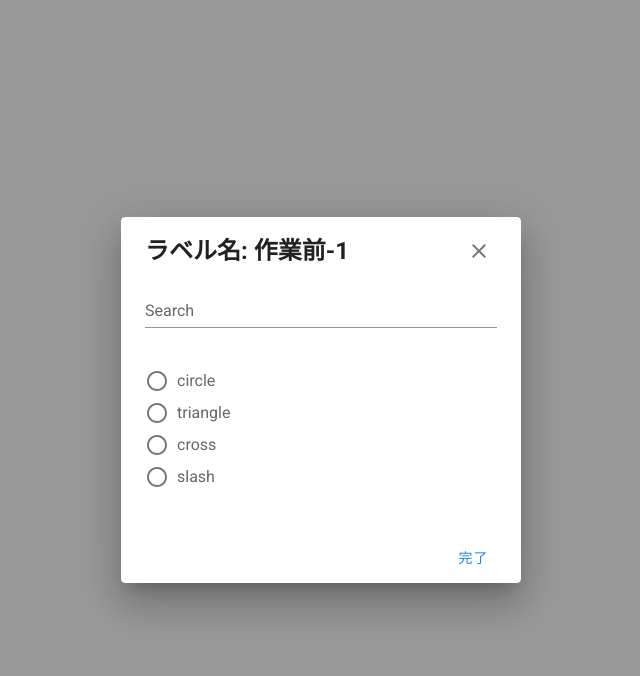
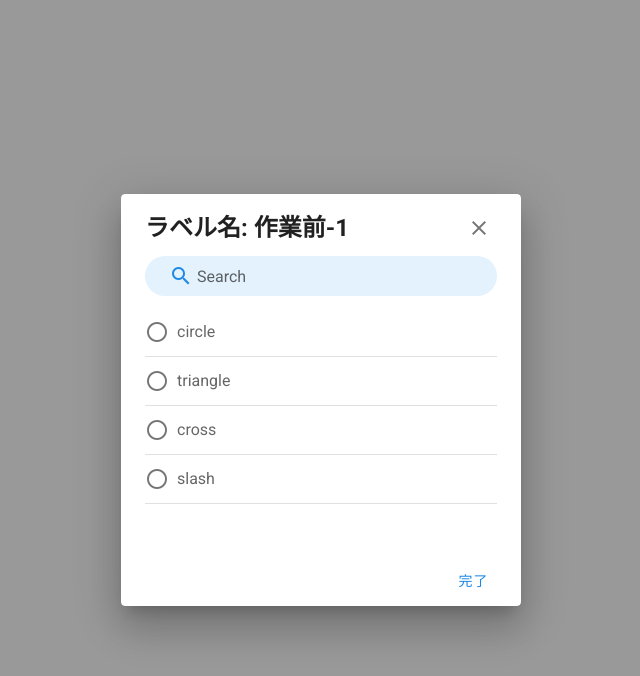
Before and after one commit to khanh-voyager/codeless_vuetify, a Nuxt app: page / in a window 1280 px wide. Both pictures are taken after a click on the button "OPEN POPUP". Shown: the top 676 px of the page, without its empty margins (319-959 px from the left). Built offline with nearby package versions, Linux system fonts and the light colour scheme.

Commit message:
Update radio list, checkbox list

```diff
--- /dev/null
+++ b/components/FormCheckboxPopup.vue
@@ -0,0 +1,68 @@
+<template>
+  <div class="text-center">
+    <v-dialog
+      v-model="dialog"
+      width="500"
+    >
+      <template v-slot:activator="{ on, attrs }">
+        <v-btn
+          color="red lighten-2"
+          dark
+          v-bind="attrs"
+          v-on="on"
+        >
+          Click
+        </v-btn>
+      </template>
+
+      <v-card>
+        <v-card-title>
+          <span class="headline">ラベル名: 作業前-1</span>
+          <v-spacer></v-spacer>
+          <v-btn icon @click="dialog = false">
+            <v-icon>mdi-close</v-icon>
+          </v-btn>
+        </v-card-title>
+
+        <v-card-text>
+          <v-list>
+            <template v-for="(item, index) in items">
+              <v-list-item class="px-0" :key="index">
+                <v-checkbox hide-details class="shrink mt-0" v-model="selected" color="blue darken-1" :value="item.value" :label="item.label"></v-checkbox>
+              </v-list-item>
+              <v-divider></v-divider>
+            </template>
+          </v-list>
+        </v-card-text>
+
+        <v-card-actions>
+          <v-spacer></v-spacer>
+          <v-btn color="blue darken-1" text @click="dialog = false">完了</v-btn>
+        </v-card-actions>
+      </v-card>
+    </v-dialog>
+  </div>
+</template>
+
+<script>
+export default {
+  data() {
+    return {
+      dialog: false,
+      selected: [],
+      items: [
+        { label: 'circle', value: 'circle' },
+        { label: 'triangle', value: 'triangle' },
+        { label: 'cross', value: 'cross' },
+        { label: 'slash', value: 'slash' },
+      ],
+    };
+  },
+};
+</script>
+
+<style scoped>
+.headline {
+  font-weight: bold;
+}
+</style>
--- a/components/FormPopup.vue
+++ b/components/FormPopup.vue
@@ -14,12 +14,31 @@
           v-model="search"
           label="Search"
           clearable
+          filled
+          rounded
+          solo
+          dense
+          flat
+          hide-details="auto"
+          background-color="blue lighten-5"
+          color="grey darken-1"
           @input="filterItems"
-        />
-        <v-radio-group v-model="radioGroup">
-            <v-radio v-for="(item, index) in filteredItems" :key="index" :label="item.label" :value="item.value"></v-radio>
-          </v-radio-group>
-        </v-card-text>
+        >
+          <template v-slot:prepend-inner>
+            <v-icon color="blue darken-1">mdi-magnify</v-icon>
+          </template>
+        </v-text-field>
+        <v-radio-group class="mt-0" v-model="radioGroup">
+          <v-list>
+            <template v-for="(item, index) in filteredItems">
+              <v-list-item class="px-0" :key="index">
+                <v-radio color="blue darken-1" :label="item.label" :value="item.value"></v-radio>
+              </v-list-item>
+              <v-divider></v-divider>
+            </template>
+          </v-list>
+        </v-radio-group>
+      </v-card-text>
 
       <v-card-actions>
         <v-spacer></v-spacer>
--- a/pages/index.vue
+++ b/pages/index.vue
@@ -2,15 +2,18 @@
     <div id="MainPage">
       <v-btn color="primary" @click="showPopup = true">Open Popup</v-btn>
       <FormPopup v-if="showPopup" @closePopup="showPopup = false" />
+      <FormCheckboxPopup />
     </div>
   </template>
 
   <script>
   import FormPopup from '~/components/FormPopup.vue';
+  import FormCheckboxPopup from '~/components/FormCheckboxPopup.vue';
 
   export default {
     components: {
       FormPopup,
+      FormCheckboxPopup
     },
     data() {
       return {
```
